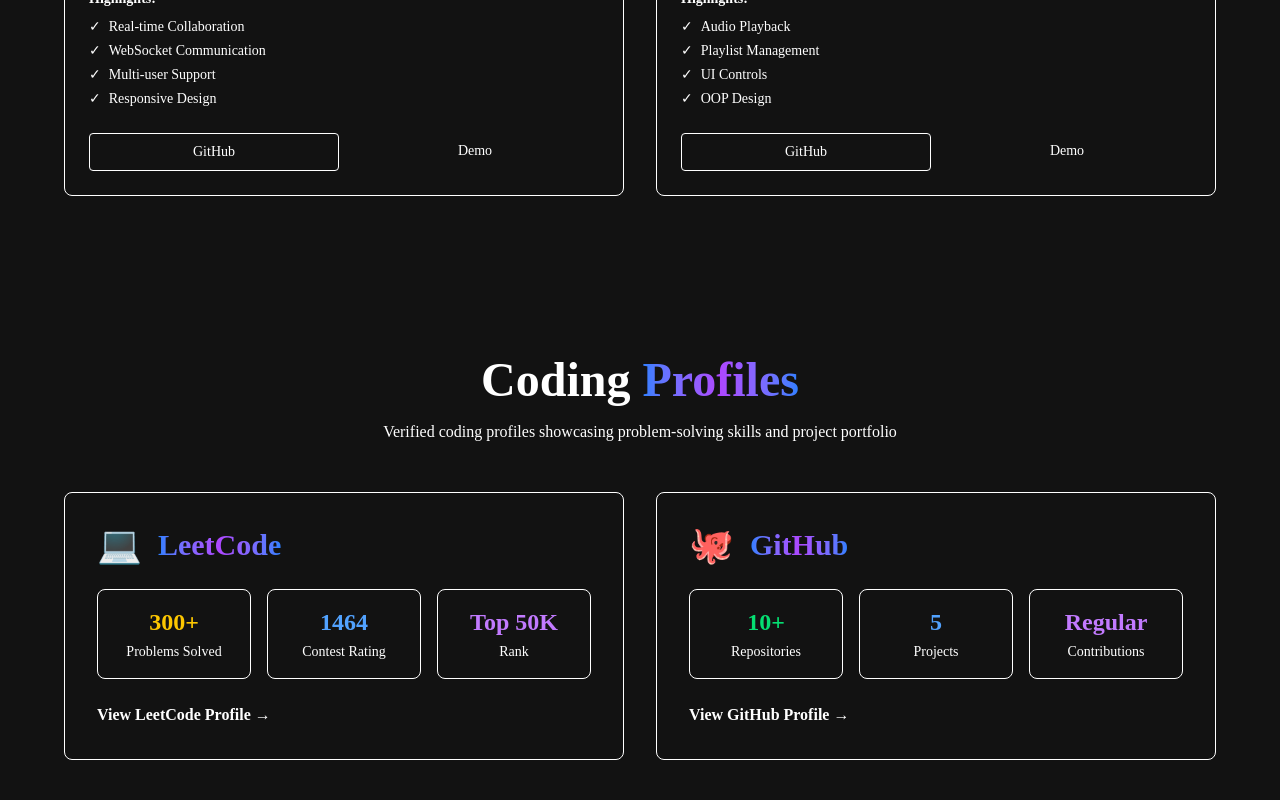
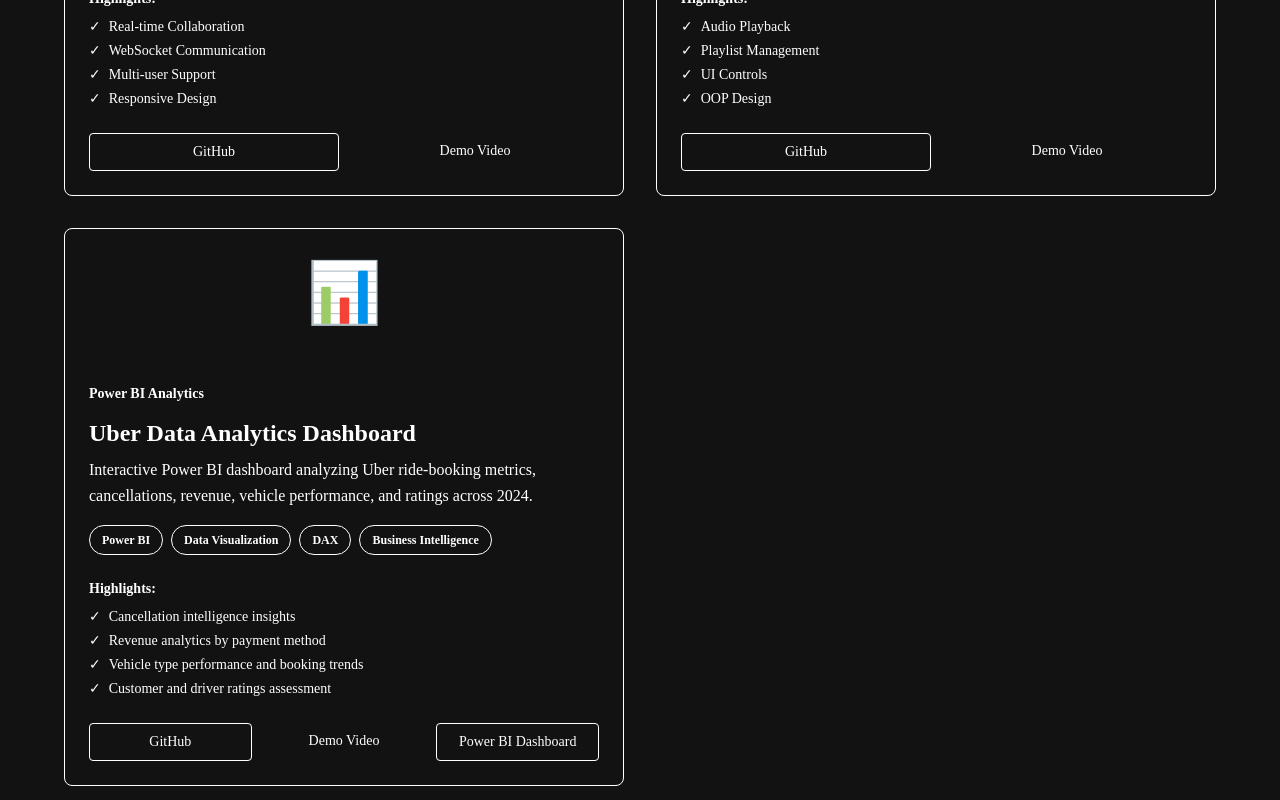
Before and after one commit to rishii99/rishi-portfolio, a React (Vite) app: page / in a window 1280 px wide. Shown: the part 4080-4880 px from the top of the page. Built offline with nearby package versions, Linux system fonts and the light colour scheme.

Commit message:
Add Power BI Uber Data Analytics Dashboard project to portfolio

```diff
--- a/src/components/Projects.jsx
+++ b/src/components/Projects.jsx
@@ -67,6 +67,24 @@
       github: 'https://github.com/rishii99/music-player',
       demo: '#',
       image: '🎵',
+    },
+    {
+      id: 5,
+      title: 'Uber Data Analytics Dashboard',
+      category: 'Power BI Analytics',
+      description:
+        'Interactive Power BI dashboard analyzing Uber ride-booking metrics, cancellations, revenue, vehicle performance, and ratings across 2024.',
+      tech: ['Power BI', 'Data Visualization', 'DAX', 'Business Intelligence'],
+      features: [
+        'Cancellation intelligence insights',
+        'Revenue analytics by payment method',
+        'Vehicle type performance and booking trends',
+        'Customer and driver ratings assessment',
+      ],
+      github: '#',
+      demo: '#',
+      dashboard: '#',
+      image: '📊',
     },
   ];
 
@@ -141,19 +159,35 @@
                 </div>
 
                 {/* Links */}
-                <div className="flex gap-3">
+                <div className="flex flex-col sm:flex-row gap-3">
                   <a
                     href={project.github}
                     className="flex-1 px-4 py-2 bg-accent/10 text-accent border border-accent/30 rounded hover:bg-accent/20 transition-colors text-sm font-medium text-center"
+                    target="_blank"
+                    rel="noreferrer"
                   >
                     GitHub
                   </a>
-                  <a
-                    href={project.demo}
-                    className="flex-1 px-4 py-2 bg-accent text-white rounded hover:bg-accent-purple transition-colors text-sm font-medium text-center"
-                  >
-                    Demo
-                  </a>
+                  {project.demo && (
+                    <a
+                      href={project.demo}
+                      className="flex-1 px-4 py-2 bg-accent text-white rounded hover:bg-accent-purple transition-colors text-sm font-medium text-center"
+                      target="_blank"
+                      rel="noreferrer"
+                    >
+                      Demo Video
+                    </a>
+                  )}
+                  {project.dashboard && (
+                    <a
+                      href={project.dashboard}
+                      className="flex-1 px-4 py-2 bg-accent/10 text-accent border border-accent/30 rounded hover:bg-accent/20 transition-colors text-sm font-medium text-center"
+                      target="_blank"
+                      rel="noreferrer"
+                    >
+                      Power BI Dashboard
+                    </a>
+                  )}
                 </div>
               </div>
             </div>
```
